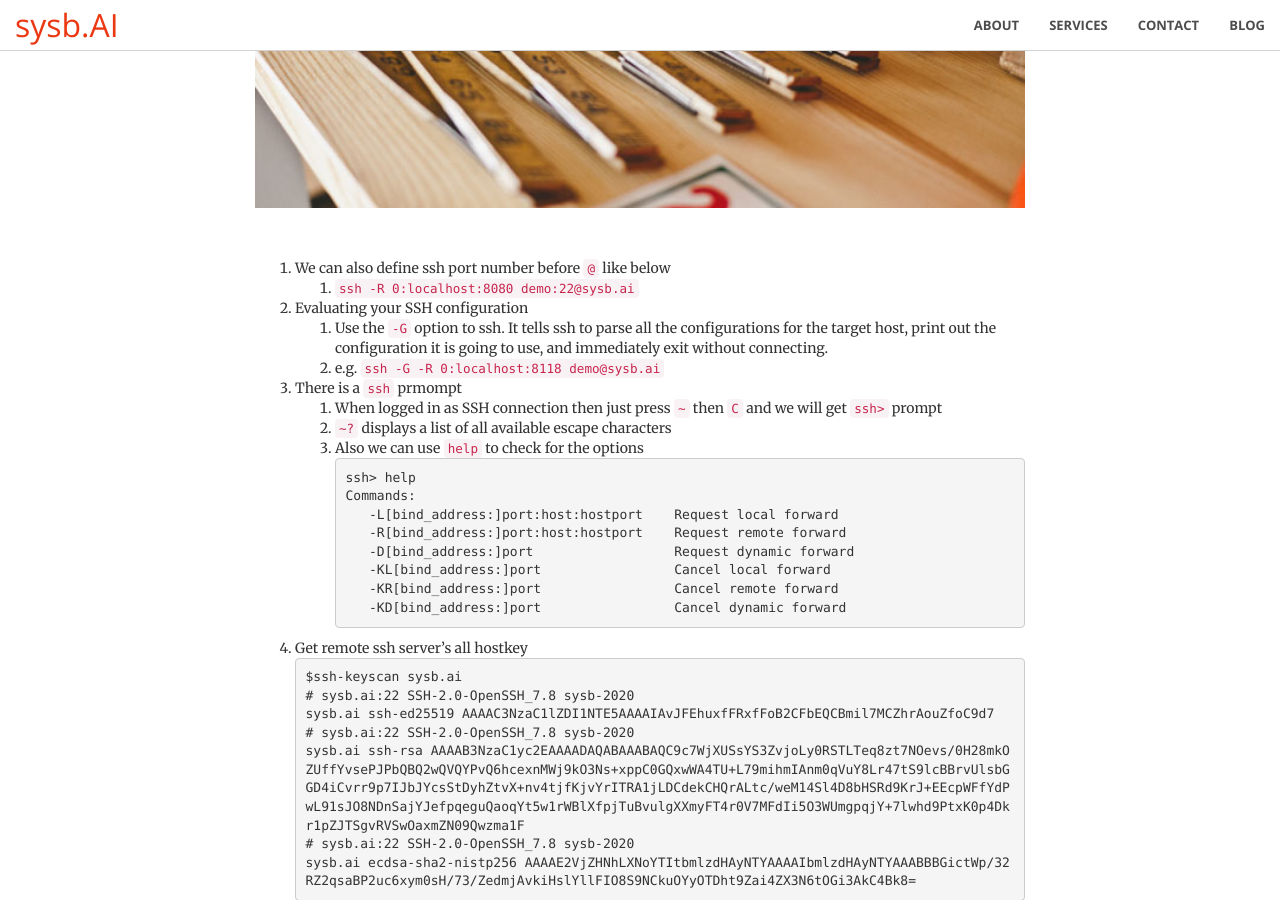
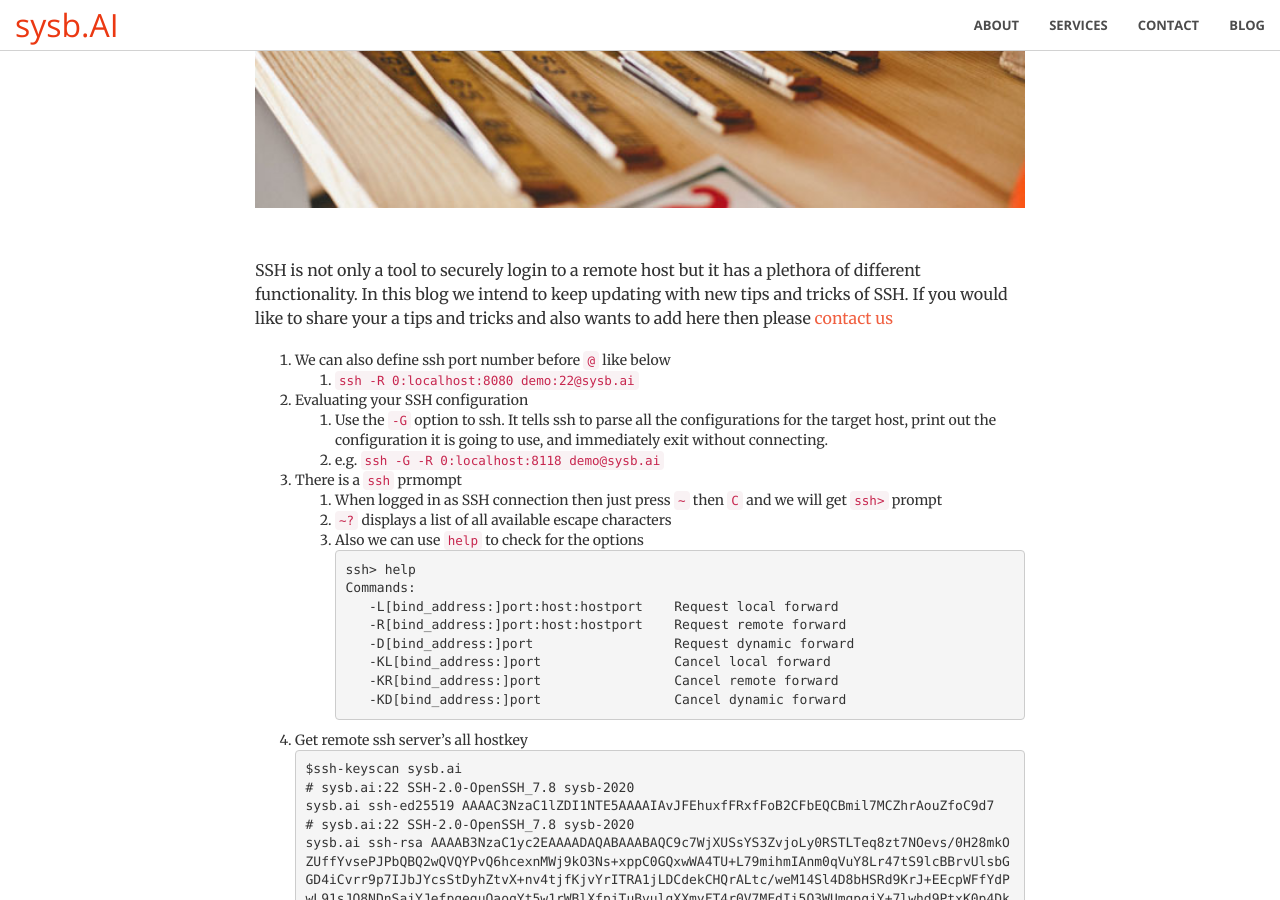
Before and after one commit to usama7628674/sysb.AI, a Jekyll site: the page built from _posts/2020-02-07-ssh-tips-and-tricks.md, in a window 1280 px wide and 900 px high, scrolled down 418 px. Built offline with Jekyll 4.4.1, drawn with Linux system fonts in a browser that asks for light colours.

Commit message:
updated a blog posts

```diff
--- a/_posts/2020-02-07-ssh-tips-and-tricks.md
+++ b/_posts/2020-02-07-ssh-tips-and-tricks.md
@@ -3,6 +3,8 @@ layout: post
 title: SSH Tips and Tricks
 image: /img/portfolio/5
 ---
+
+SSH is not only a tool to securely login to a remote host but it has a plethora of different functionality. In this blog we intend to keep updating with new tips and tricks of SSH. If you would like to share your a tips and tricks and also wants to add here then please [contact us](mailto:hello@sysb.ai)
 
 1. We can also define ssh port number before `@` like below
     1. `ssh -R 0:localhost:8080 demo:22@sysb.ai`
```
